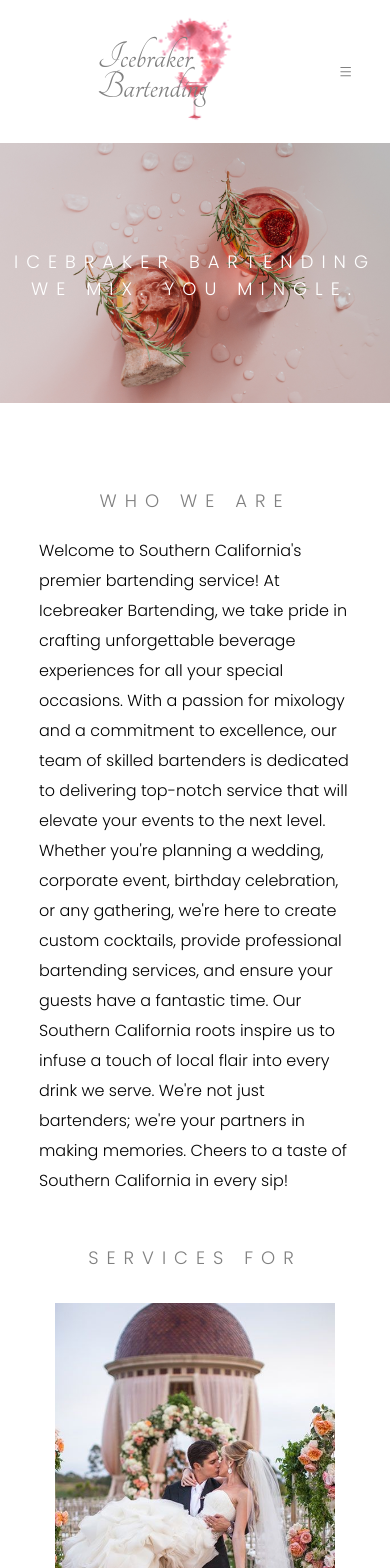
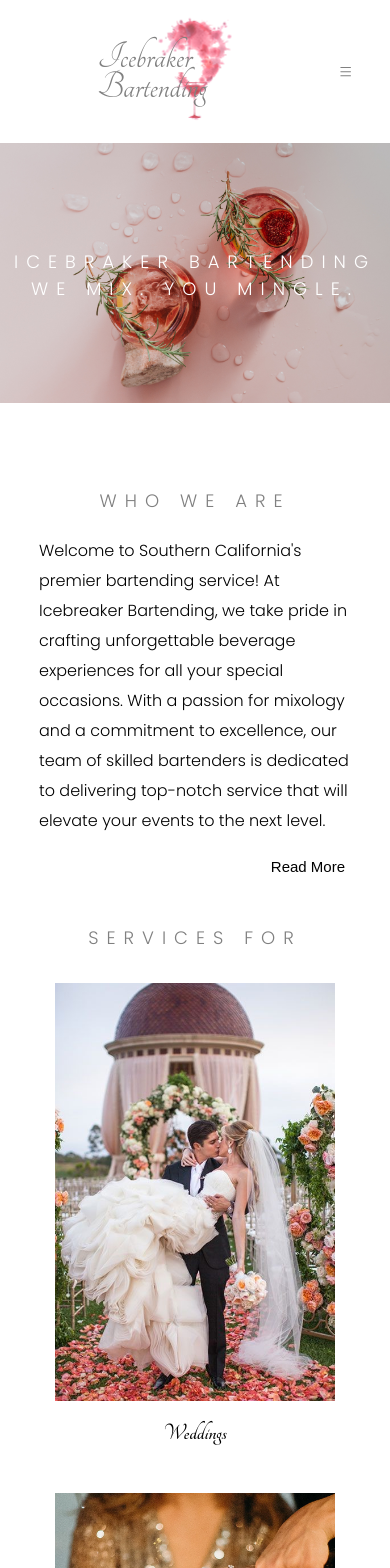
Before and after one commit to chernandez148/icebraker-bartending, a React (Create React App) app: page / in a window 390 px wide. Shown: the top 1568 px of the page. Built offline with nearby package versions, Linux system fonts and the light colour scheme.

Commit message:
updated json

```diff
--- a/src/components/Footer/styles.css
+++ b/src/components/Footer/styles.css
@@ -32,3 +32,20 @@
     margin: 0 .5rem;
     color: white;
 }
+
+@media screen and (max-width: 600px) {
+
+    .Footer {
+        flex-direction: column;
+    }
+
+    .Footer div {
+        display: flex;
+        flex-direction: column;
+        align-items: center;
+    }
+
+    .Footer .contact {
+        padding: 2rem 0;
+    }
+}
--- a/src/components/Home/About/About.js
+++ b/src/components/Home/About/About.js
@@ -1,13 +1,19 @@
-import React from 'react'
+import React, { useState } from 'react'
 import './styles.css'
 
 function About() {
+    const [readMore, setReadMore] = useState(false)
+
+    const handleReadMore = () => {
+        setReadMore(!readMore)
+    }
     return (
         <div className='About'>
             <h1>WHO WE ARE</h1>
-            <h4>
+            <h4 className={readMore ? "h-full" : "h-300"}>
                 Welcome to Southern California's premier bartending service! At Icebreaker Bartending, we take pride in crafting unforgettable beverage experiences for all your special occasions. With a passion for mixology and a commitment to excellence, our team of skilled bartenders is dedicated to delivering top-notch service that will elevate your events to the next level. Whether you're planning a wedding, corporate event, birthday celebration, or any gathering, we're here to create custom cocktails, provide professional bartending services, and ensure your guests have a fantastic time. Our Southern California roots inspire us to infuse a touch of local flair into every drink we serve. We're not just bartenders; we're your partners in making memories. Cheers to a taste of Southern California in every sip!
             </h4>
+            <button onClick={handleReadMore}>Read More</button>
         </div>
     )
 }
--- a/src/components/Home/About/styles.css
+++ b/src/components/Home/About/styles.css
@@ -3,8 +3,34 @@
     position: relative;
 }
 
-@media screen and (max-width: 600) {
+.About button {
+    display: none;
+}
+
+@media screen and (max-width: 600px) {
     .About h4 {
-        text-align: center !important;
+        overflow-y: hidden;
+        transition: height .5s ease-in-out;
     }
+
+    .About .h-300 {
+        height: 300px;
+    }
+
+    .About .h-full {
+        height: initial;
+    }
+
+    .About button {
+        width: 100%;
+        background-color: transparent;
+        border: 0;
+        display: flex;
+        accent-color: gray;
+        justify-content: flex-end;
+        font-size: 15px;
+    }
+
+
+
 }
--- a/src/components/Home/Contact/styles.css
+++ b/src/components/Home/Contact/styles.css
@@ -5,3 +5,9 @@
 .Contact p {
     line-height: 25px;
 }
+
+@media screen and (max-width: 600px) {
+    .Contact p {
+        font-size: 14px;
+    }
+}
--- a/src/components/Home/Reviews/styles.css
+++ b/src/components/Home/Reviews/styles.css
@@ -38,5 +38,8 @@
 @media screen and (max-width: 1015px) {
     .Reviews li {
         width: 100%;
+        margin: 0;
+        padding: 0;
     }
+
 }
```
